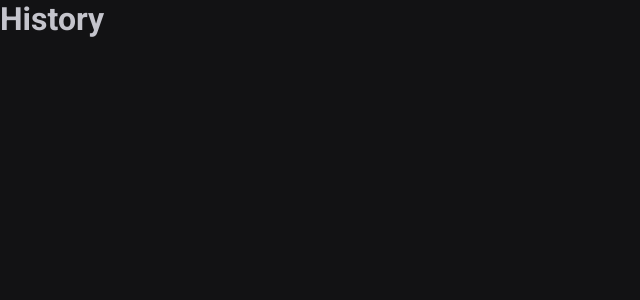
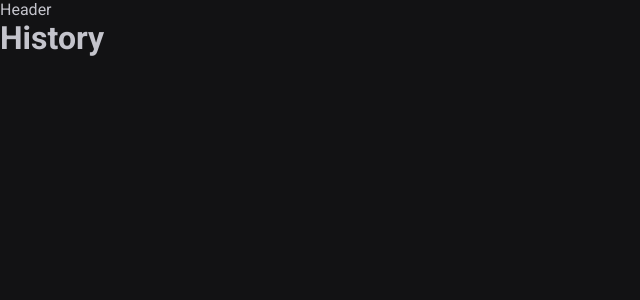
Before and after one commit to spagnol10/pomodoro-react-ts, a React (Vite) app: page /history in a window 1280 px wide. Shown: the top 300 px of the page, without its empty margins (0-640 px from the left). Built offline with nearby package versions, Linux system fonts and the light colour scheme.

Commit message:
layout de rotas

```diff
--- a/package.json
+++ b/package.json
@@ -13,7 +13,8 @@
     "@types/styled-components": "^5.1.34",
     "react": "^18.3.1",
     "react-dom": "^18.3.1",
-    "react-router-dom": "^6.26.2"
+    "react-router-dom": "^6.26.2",
+    "styled-components": "^6.1.13"
   },
   "devDependencies": {
     "@eslint/js": "^9.9.0",
--- a/src/App.tsx
+++ b/src/App.tsx
@@ -9,9 +9,8 @@ export function App() {
     <ThemeProvider theme={defaultTheme}>
       <BrowserRouter >
         <Router />
-        <GlobalStyle />
       </BrowserRouter>
+      <GlobalStyle />
     </ThemeProvider>
-
   )
 }
--- a/src/Router.tsx
+++ b/src/Router.tsx
@@ -1,12 +1,15 @@
 import { Route, Routes } from "react-router-dom";
 import { History } from "./pages/History";
 import { Home } from "./pages/Home";
+import { DefaultLayout } from "./layouts/DefaultLayout";
 
-export function Router(){
-  return(
+export function Router() {
+  return (
     <Routes >
-      <Route path="/" element={<Home />} />
-      <Route path="history" element={<History />} />
+      <Route path="/" element={<DefaultLayout />}>
+        <Route path="/" element={<Home />} />
+        <Route path="history" element={<History />} />
+      </Route>
     </Routes>
   )
 }
--- /dev/null
+++ b/src/components/Header.tsx
@@ -0,0 +1,5 @@
+export function Header(){
+  return(
+    <div>Header</div>
+  )
+}
--- /dev/null
+++ b/src/layouts/DefaultLayout.tsx
@@ -0,0 +1,11 @@
+import { Outlet } from "react-router-dom";
+import { Header } from "../components/Header";
+
+export function DefaultLayout(){
+  return(
+    <div>
+      <Header />
+      <Outlet />
+    </div>
+  )
+}
```
Also changed, not shown: src/@types/styles.d.ts (+4 -4 lines), 1 other file (tests, documents, lock files or other folders).
